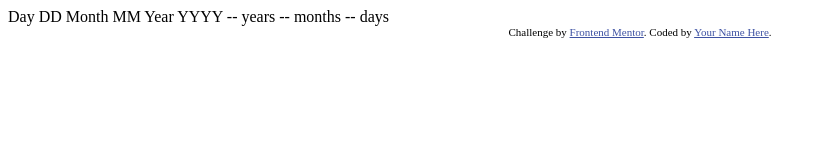
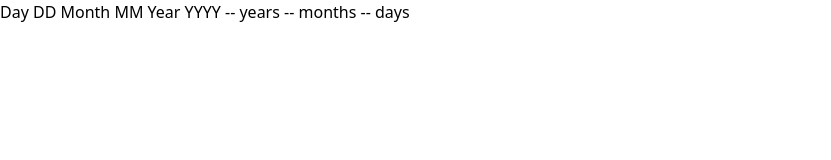
Before and after one commit to stvrdeol/age-calculator-app, a website: page index.html in a window 1280 px wide. Shown: the whole page, without its empty margins (0-831 px from the left). Drawn offline with Linux system fonts and the light colour scheme.

Commit message:
added tailwind to the project

```diff
--- a/index.html
+++ b/index.html
@@ -1,21 +1,18 @@
 <!DOCTYPE html>
 <html lang="en">
+
 <head>
   <meta charset="UTF-8">
-  <meta name="viewport" content="width=device-width, initial-scale=1.0"> <!-- displays site properly based on user's device -->
+  <meta name="viewport" content="width=device-width, initial-scale=1.0">
+  <!-- displays site properly based on user's device -->
 
   <link rel="icon" type="image/png" sizes="32x32" href="./assets/images/favicon-32x32.png">
 
   <title>Frontend Mentor | Age calculator app</title>
+  <link rel="stylesheet" href="output.css">
+</head>
 
-  <!-- Feel free to remove these styles or customise in your own stylesheet 👍 -->
-  <style>
-    .attribution { font-size: 11px; text-align: center; }
-    .attribution a { color: hsl(228, 45%, 44%); }
-  </style>
-</head>
 <body>
-
   Day
   DD
 
@@ -28,10 +25,6 @@
   -- years
   -- months
   -- days
+</body>
 
-  <div class="attribution">
-    Challenge by <a href="https://www.frontendmentor.io?ref=challenge" target="_blank">Frontend Mentor</a>.
-    Coded by <a href="#">Your Name Here</a>.
-  </div>
-</body>
 </html>
--- /dev/null
+++ b/input.css
@@ -0,0 +1,3 @@
+@tailwind base;
+@tailwind components;
+@tailwind utilities;
--- /dev/null
+++ b/package.json
@@ -0,0 +1,5 @@
+{
+  "devDependencies": {
+    "tailwindcss": "^3.3.3"
+  }
+}
--- /dev/null
+++ b/tailwind.config.js
@@ -0,0 +1,8 @@
+/** @type {import('tailwindcss').Config} */
+module.exports = {
+  content: ["./*.{html,js}"],
+  theme: {
+    extend: {},
+  },
+  plugins: [],
+};
```
Also changed, not shown: index.js (added), output.css (added), 2 other files.
